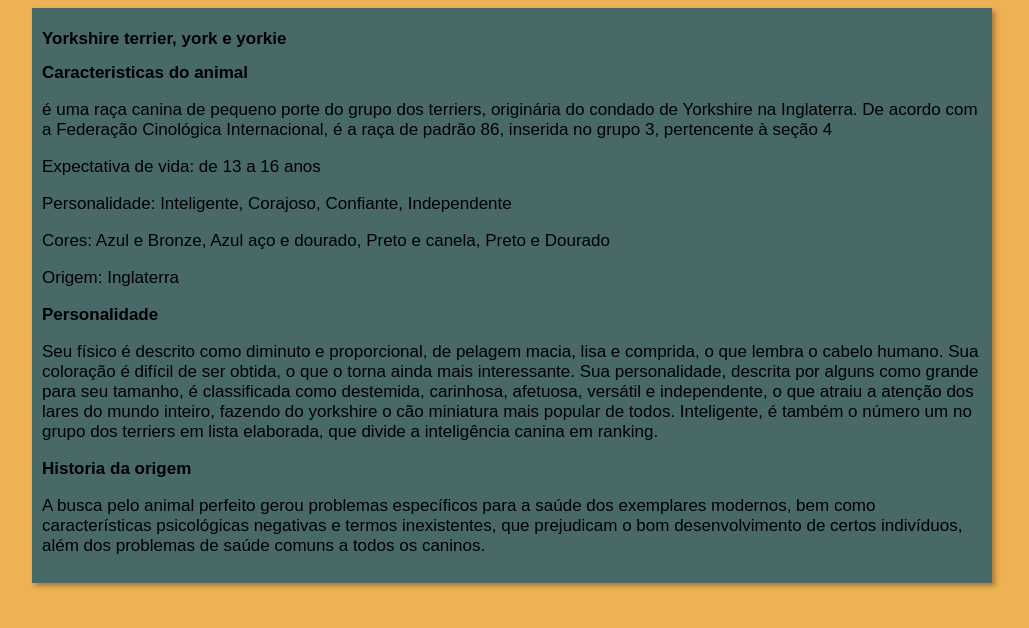
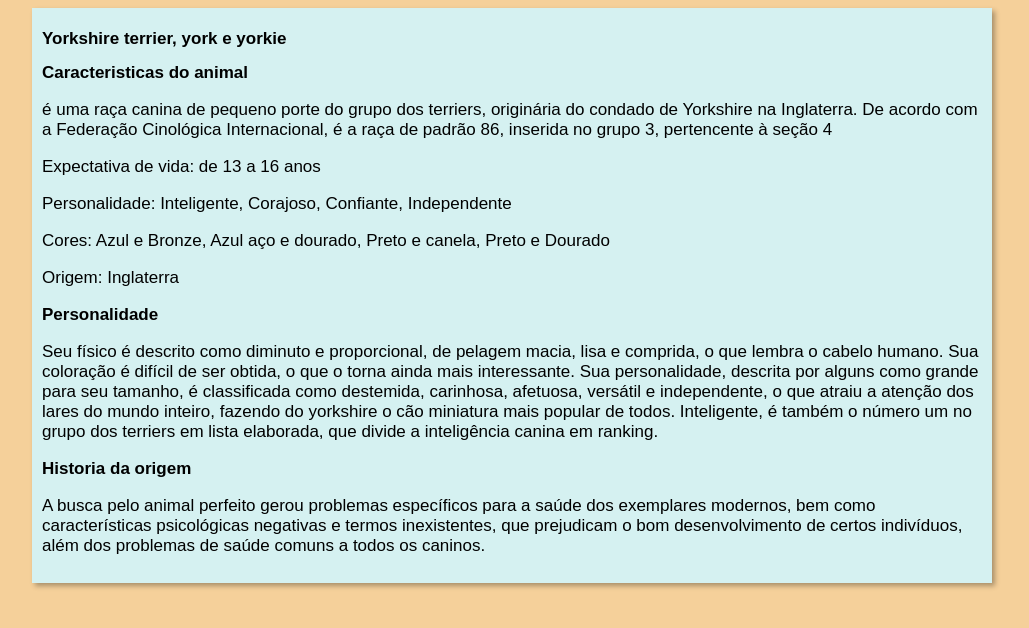
Before and after one commit to PriscilaRosaLeal/projeto-site, a plain HTML site: page index.html in a window 1280 px wide. Shown: the whole page, without its empty margins (128-1157 px from the left). Drawn offline with Linux system fonts and the light colour scheme.

Commit message:
alteracao da cor da pagina

```diff
--- a/estilos/style.css
+++ b/estilos/style.css
@@ -4,11 +4,11 @@
 }
 
 body{
-    background-color: rgb(238, 177, 84);
+    background-color: rgb(245, 208, 154);
 }
 
 main{
-    background-color: rgb(73, 105, 105);
+    background-color: rgb(213, 241, 241);
     width: 940px;
     margin:auto;
     padding: 10px;
```
